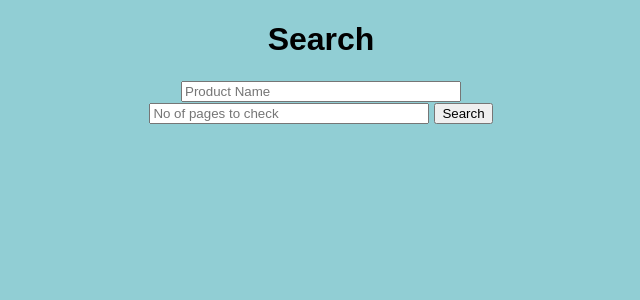
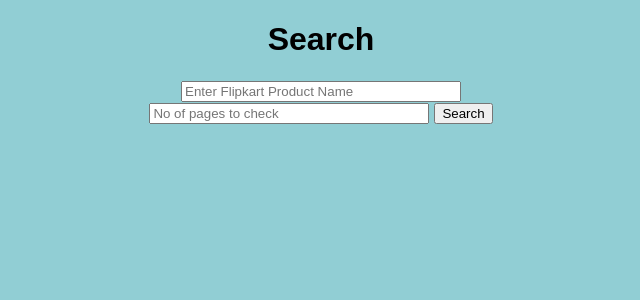
Before and after one commit to Zeeshankhan29/Flipkart_Product_scraper_Deployment, a Flask app: page / in a window 1280 px wide. Shown: the top 300 px of the page, without its empty margins (319-959 px from the left). Run offline with Flask 2, Linux system fonts and the light colour scheme.

Commit message:
Update index.html

```diff
--- a/templates/index.html
+++ b/templates/index.html
@@ -12,7 +12,7 @@
 
     <div class="form" style = "text-align: center; font-size: large;">
         <form action="/review" method="POST">
-            <input type="text" name="content" id="content" placeholder="Product Name">
+            <input type="text" name="content" id="content" placeholder="Enter Flipkart Product Name">
             <input type="text" name="No_of_pages" id="content" placeholder="No of pages to check">
             <input type="submit" value="Search">
         </form>
```
